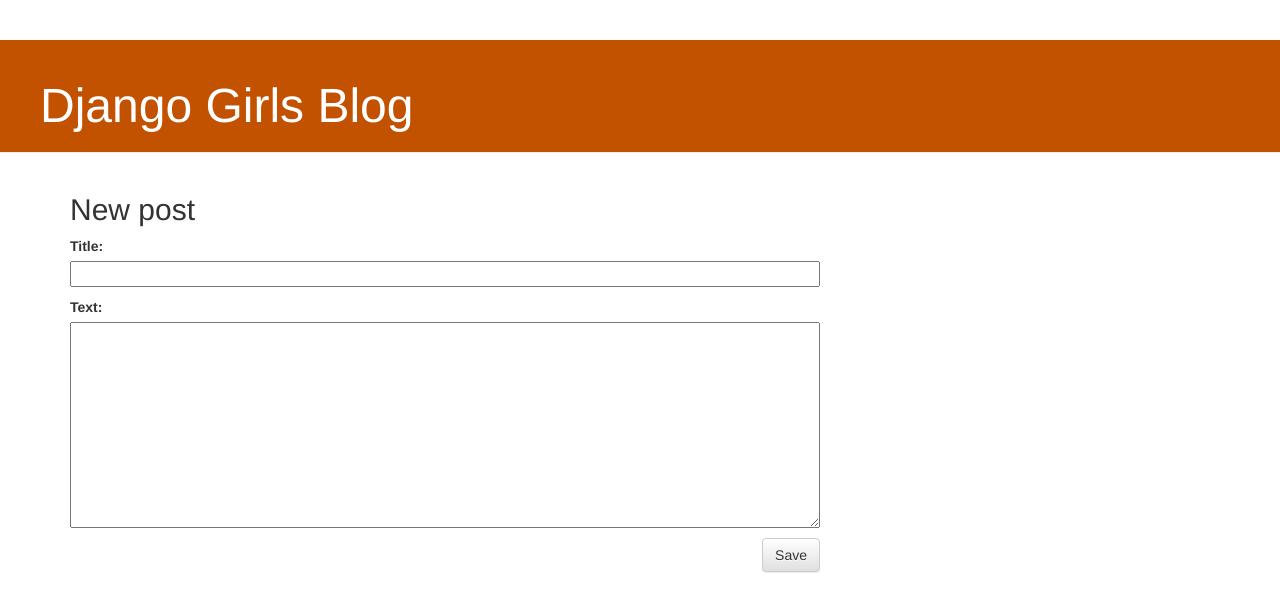
After one commit to ayu-ishi/my-first-blog, a Django app: page /post/new/ in a window 1280 px wide. The commit adds this page. Shown: the top 612 px of the page. Run offline with Django 3.2, Linux system fonts and the light colour scheme; some libraries are stand-ins or nearby versions.

Commit message:
Added views to create/edit blog post inside the site .

```diff
--- /dev/null
+++ b/blog/forms.py
@@ -0,0 +1,9 @@
+from django import forms
+
+from .models import Post
+
+class PostForm(forms.ModelForm):
+
+    class Meta:
+        model = Post
+        fields = ('title', 'text',)
--- a/blog/templates/blog/base.html
+++ b/blog/templates/blog/base.html
@@ -2,13 +2,16 @@
 <html>
     <head>
         <title>Django Girls blog</title>
-        <link href="https://cdn.jsdelivr.net/npm/bootstrap@5.0.0-beta1/dist/css/bootstrap.min.css" rel="stylesheet" integrity="sha384-giJF6kkoqNQ00vy+HMDP7azOuL0xtbfIcaT9wjKHr8RbDVddVHyTfAAsrekwKmP1" crossorigin="anonymous">
+        <link href="//fonts.googleapis.com/css?family=Lobster&subset=latin,latin-ext" rel="stylesheet" type="text/css">
         <link rel="stylesheet" href="{% static 'css/blog.css' %}">
-        <link rel="stylesheet" href="//maxcdn.bootstrapcdn.com/bootstrap/5.0.0/css/bootstrap.min.css">
-        <link rel="stylesheet" href="//maxcdn.bootstrapcdn.com/bootstrap/5.0.0/css/bootstrap-theme.min.css">
+        <link rel="stylesheet" href="//maxcdn.bootstrapcdn.com/bootstrap/3.2.0/css/bootstrap.min.css">
+        <link rel="stylesheet" href="//maxcdn.bootstrapcdn.com/bootstrap/3.2.0/css/bootstrap-theme.min.css">
     </head>
     <body>
         <div class="page-header">
+        {% if user.is_authenticated %}
+            <a href="{% url 'post_new' %}" class="top-menu"><span class="glyphicon glyphicon-plus"></span></a>
+        {% endif %}
             <h1><a href="/">Django Girls Blog</a></h1>
         </div>
         <div class="content container">
--- a/blog/templates/blog/post_detail.html
+++ b/blog/templates/blog/post_detail.html
@@ -7,6 +7,9 @@
                 {{ post.published_date }}
             </div>
         {% endif %}
+    {% if user.is_authenticated %}
+        <a class="btn btn-default" href="{% url 'post_edit' pk=post.pk %}"><span class="glyphicon glyphicon-pencil"></span></a>
+    {% endif %}
         <h2>{{ post.title }}</h2>
         <p>{{ post.text|linebreaksbr }}</p>
     </div>
--- /dev/null
+++ b/blog/templates/blog/post_edit.html
@@ -0,0 +1,9 @@
+{% extends 'blog/base.html' %}
+
+{% block content %}
+    <h2>New post</h2>
+    <form method="POST" class="post-form">{% csrf_token %}
+        {{ form.as_p }}
+        <button type="submit" class="save btn btn-default">Save</button>
+    </form>
+{% endblock %}
--- a/blog/urls.py
+++ b/blog/urls.py
@@ -4,4 +4,6 @@
 urlpatterns = [
     path('', views.post_list, name='post_list'),
     path('post/<int:pk>/', views.post_detail, name='post_detail'),
+    path('post/new/', views.post_new, name='post_new'),
+    path('post/<int:pk>/edit/', views.post_edit, name='post_edit'),
 ]
--- a/blog/views.py
+++ b/blog/views.py
@@ -2,6 +2,8 @@
 from django.utils import timezone
 from .models import Post
 from django.shortcuts import render, get_object_or_404
+from .forms import PostForm
+from django.shortcuts import redirect
 
 # Create your views here.
 def post_list(request):
@@ -11,3 +13,30 @@
 def post_detail(request, pk):
     post = get_object_or_404(Post, pk=pk)
     return render(request, 'blog/post_detail.html', {'post': post})
+
+def post_new(request):
+    if request.method == "POST":
+        form = PostForm(request.POST)
+        if form.is_valid():
+            post = form.save(commit=False)
+            post.author = request.user
+            post.published_date = timezone.now()
+            post.save()
+            return redirect('post_detail', pk=post.pk)
+    else:
+        form = PostForm()
+    return render(request, 'blog/post_edit.html', {'form': form})
+
+def post_edit(request, pk):
+    post = get_object_or_404(Post, pk=pk)
+    if request.method == "POST":
+        form = PostForm(request.POST, instance=post)
+        if form.is_valid():
+            post = form.save(commit=False)
+            post.author = request.user
+            post.published_date = timezone.now()
+            post.save()
+            return redirect('post_detail', pk=post.pk)
+    else:
+        form = PostForm(instance=post)
+    return render(request, 'blog/post_edit.html', {'form': form})
```
